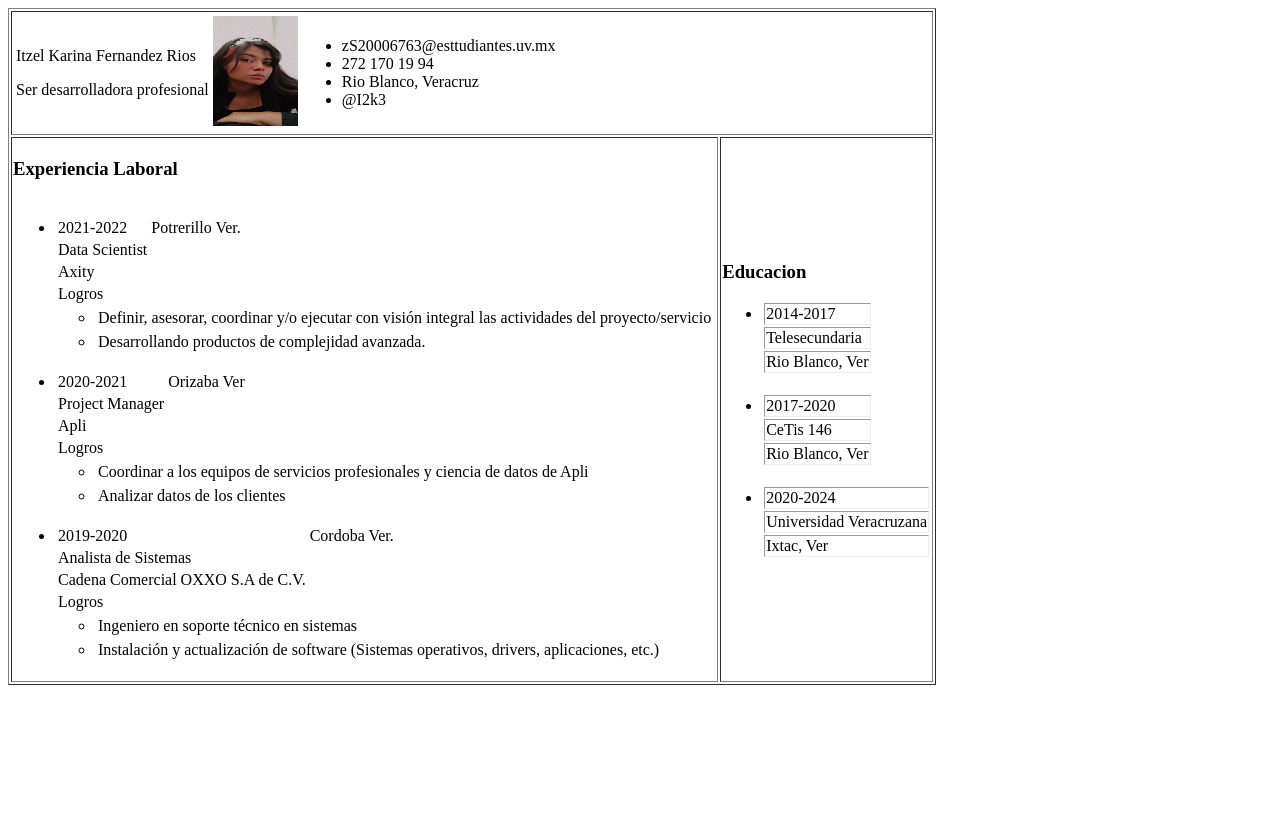
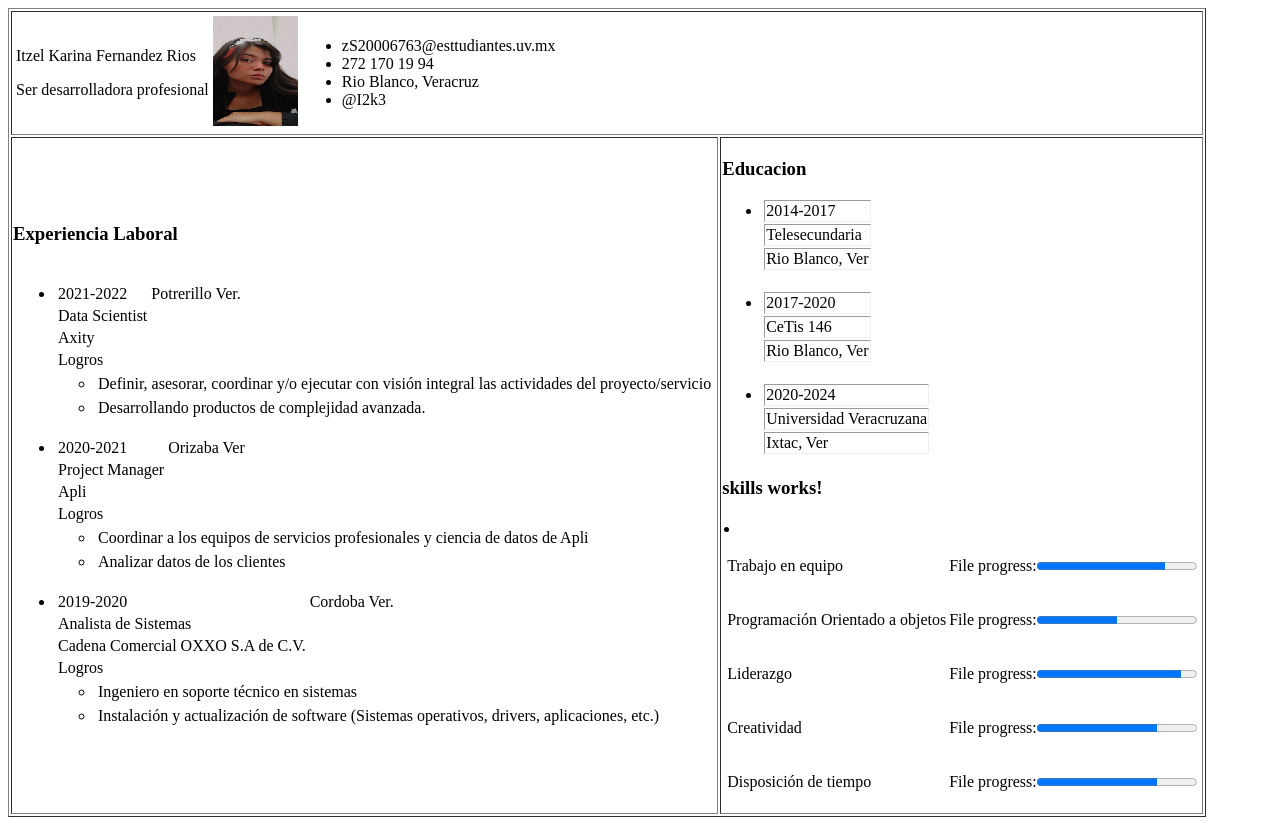
Before and after one commit to I2k3/I2k3.github.io, an Angular app: page / in a window 1280 px wide. Before the commit the page ends 800 px from the top, so only its background shows below. Built offline with nearby package versions, Linux system fonts and the light colour scheme.

Commit message:
Create Skills #12

```diff
--- a/src/app/app.component.html
+++ b/src/app/app.component.html
@@ -10,6 +10,7 @@
     </td>
     <td>
       <app-education></app-education>
+      <app-skills></app-skills>
     </td>
   </tr>
 
--- a/src/app/app.module.ts
+++ b/src/app/app.module.ts
@@ -6,13 +6,15 @@ import { AppComponent } from './app.component';
 import { HeaderComponent } from './header/header.component';
 import { WorkExperienceComponent } from './work-experience/work-experience.component';
 import { EducationComponent } from './education/education.component';
+import { SkillsComponent } from './skills/skills.component';
 
 @NgModule({
   declarations: [
     AppComponent,
     HeaderComponent,
     WorkExperienceComponent,
-    EducationComponent
+    EducationComponent,
+    SkillsComponent
   ],
   imports: [
     BrowserModule,
--- /dev/null
+++ b/src/app/skills/skills.component.html
@@ -0,0 +1,32 @@
+<h3>skills works!</h3>
+<table border="0">
+    <li>
+        <tr>
+            <td>
+                <p>Trabajo en equipo</p>
+        </td><label for="file">File progress:</label> <progress id="file" max="100" value="80"> 70% </progress>
+
+        </tr>
+        <tr>
+            <td>
+                <p>Programación Orientado a objetos</p>
+            </td><label for="file">File progress:</label> <progress id="file" max="100" value="50"> 70% </progress>
+
+        </tr>
+        <tr>
+            <td>
+                <p>Liderazgo</p>
+            </td><label for="file">File progress:</label> <progress id="file" max="100" value="90"> 70% </progress>
+        </tr>
+        <tr>
+            <td>
+                <p>Creatividad</p>
+            </td><label for="file">File progress:</label> <progress id="file" max="100" value="75"> 70% </progress>
+        </tr>
+        <tr>
+            <td>
+                <p>Disposición de tiempo</p>
+            </td><label for="file">File progress:</label> <progress id="file" max="100" value="75"> 70% </progress>
+        </tr>
+    </li>
+</table>
--- /dev/null
+++ b/src/app/skills/skills.component.ts
@@ -0,0 +1,15 @@
+import { Component, OnInit } from '@angular/core';
+
+@Component({
+  selector: 'app-skills',
+  templateUrl: './skills.component.html',
+  styleUrls: ['./skills.component.css']
+})
+export class SkillsComponent implements OnInit {
+
+  constructor() { }
+
+  ngOnInit(): void {
+  }
+
+}
```
Also changed, not shown: src/app/skills/skills.component.css (added), 1 other file (tests, documents, lock files or other folders).
